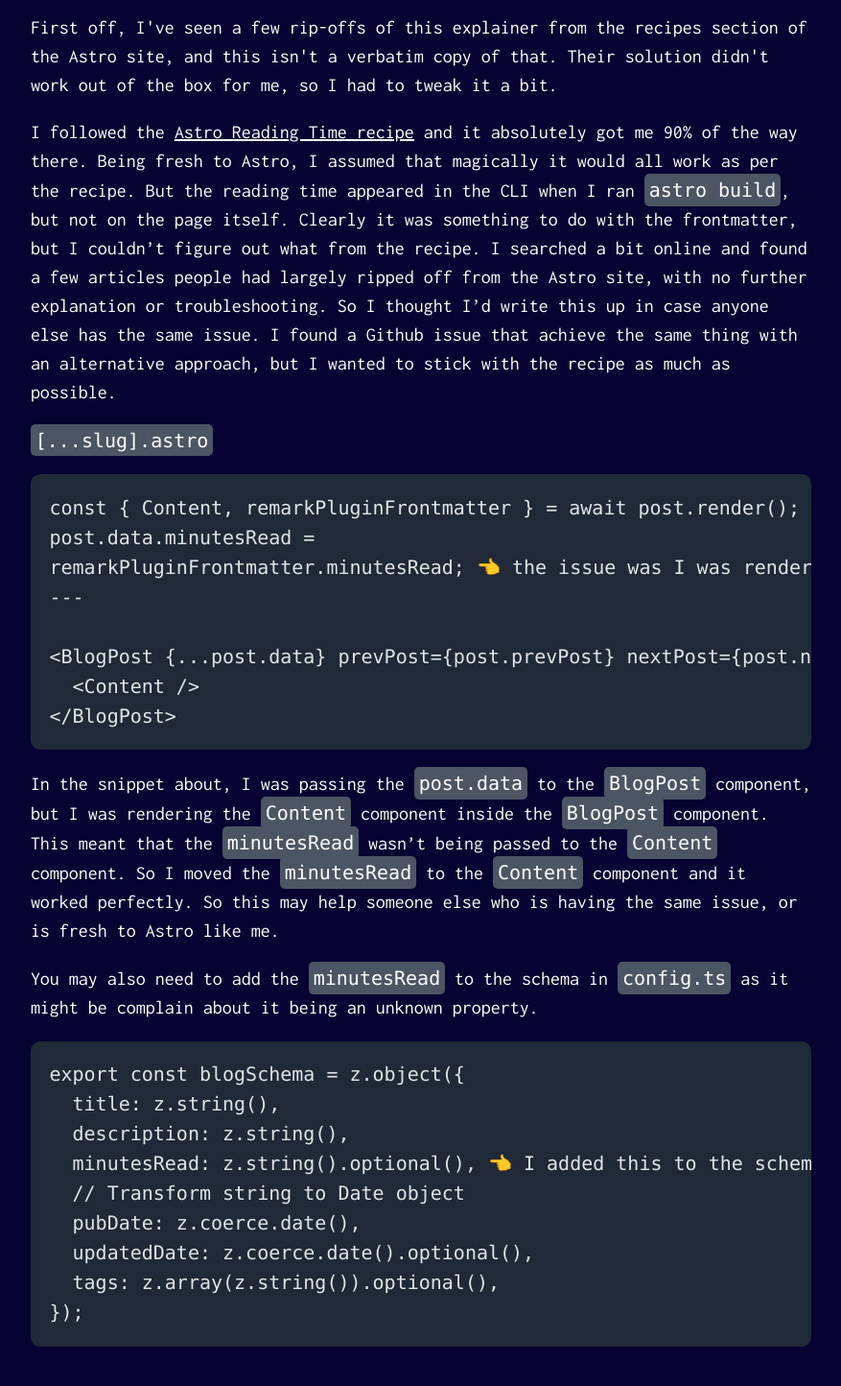
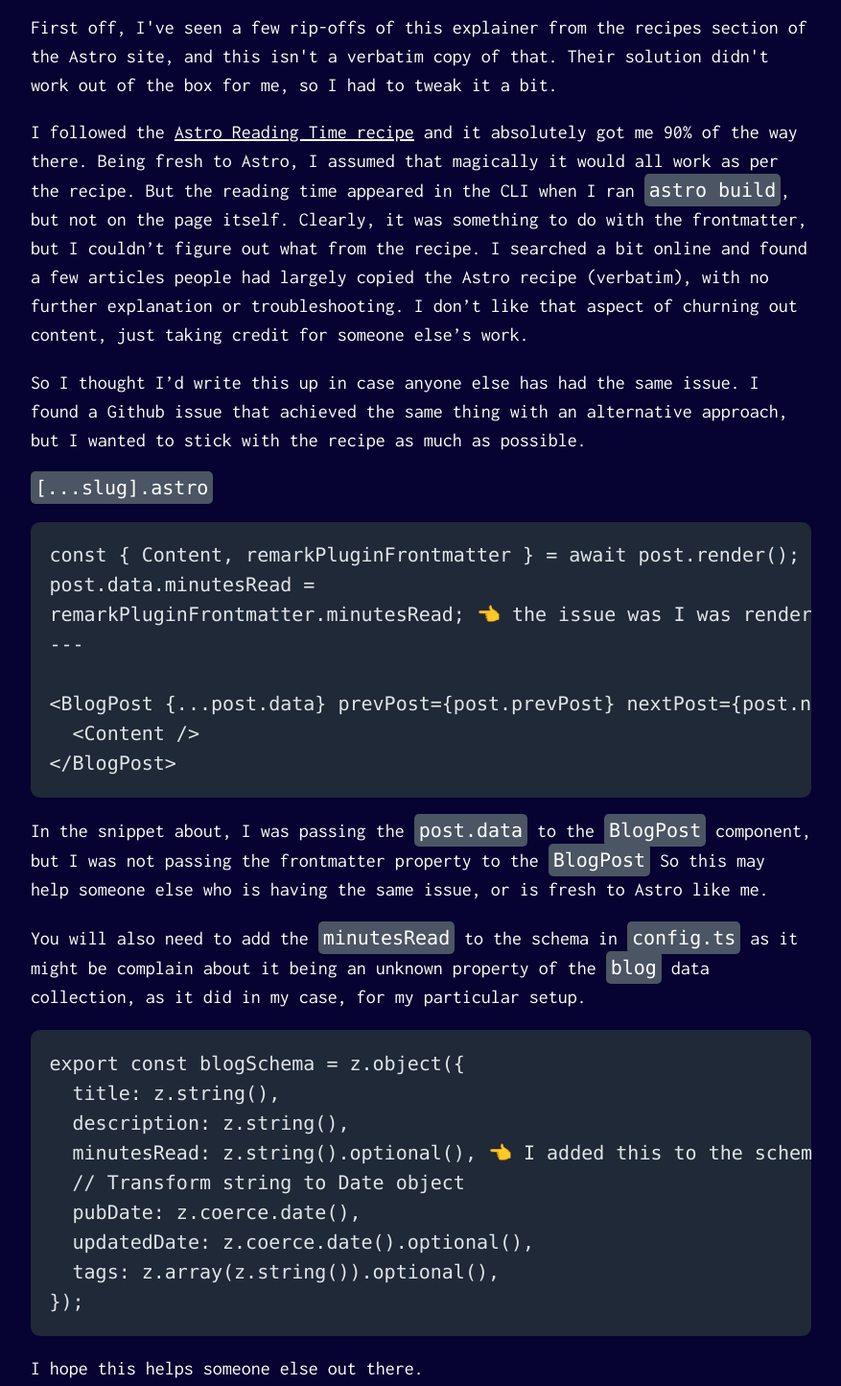
Before and after one commit to harrymckillen/harrymckillen.com, an Astro site: page /blog/adding-reading-time-to-an-astro-blog in a window 1280 px wide. Shown: the part 300-1744 px from the top of the page at 96% size, without its empty margins (201-1078 px from the left). Built offline with nearby package versions, Linux system fonts and the light colour scheme; Astro itself is replaced by a stand-in of ours; some packages are replaced by stand-ins of ours; code samples lack their colours.

Commit message:
Post edits

````diff
--- a/src/content/blog/adding-reading-time-to-an-astro-blog.md
+++ b/src/content/blog/adding-reading-time-to-an-astro-blog.md
@@ -5,7 +5,9 @@ pubDate: "25 Aug 2024"
 tags: ["Astro", "Tips"]
 ---
 
-I followed the [Astro Reading Time recipe](https://docs.astro.build/en/recipes/reading-time/) and it absolutely got me 90% of the way there. Being fresh to Astro, I assumed that magically it would all work as per the recipe. But the reading time appeared in the CLI when I ran `astro build`, but not on the page itself. Clearly it was something to do with the frontmatter, but I couldn't figure out what from the recipe. I searched a bit online and found a few articles people had largely ripped off from the Astro site, with no further explanation or troubleshooting. So I thought I'd write this up in case anyone else has the same issue. I found a Github issue that achieve the same thing with an alternative approach, but I wanted to stick with the recipe as much as possible.
+I followed the [Astro Reading Time recipe](https://docs.astro.build/en/recipes/reading-time/) and it absolutely got me 90% of the way there. Being fresh to Astro, I assumed that magically it would all work as per the recipe. But the reading time appeared in the CLI when I ran `astro build`, but not on the page itself. Clearly, it was something to do with the frontmatter, but I couldn't figure out what from the recipe. I searched a bit online and found a few articles people had largely copied the Astro recipe (verbatim), with no further explanation or troubleshooting. I don't like that aspect of churning out content, just taking credit for someone else's work.
+
+So I thought I'd write this up in case anyone else has had the same issue. I found a Github issue that achieved the same thing with an alternative approach, but I wanted to stick with the recipe as much as possible.
 
 
 `[...slug].astro`
@@ -20,9 +22,9 @@ remarkPluginFrontmatter.minutesRead; 👈 the issue was I was rendering the post
   <Content />
 </BlogPost>
 ```
-In the snippet about, I was passing the `post.data` to the `BlogPost` component, but I was rendering the `Content` component inside the `BlogPost` component. This meant that the `minutesRead` wasn't being passed to the `Content` component. So I moved the `minutesRead` to the `Content` component and it worked perfectly. So this may help someone else who is having the same issue, or is fresh to Astro like me.
+In the snippet about, I was passing the `post.data` to the `BlogPost` component, but I was not passing the frontmatter property to the `BlogPost`  So this may help someone else who is having the same issue, or is fresh to Astro like me.
 
-You may also need to add the `minutesRead` to the schema in `config.ts` as it might be complain about it being an unknown property.
+You will also need to add the `minutesRead` to the schema in `config.ts` as it might be complain about it being an unknown property of the `blog` data collection, as it did in my case, for my particular setup.
 
 ```ts
 export const blogSchema = z.object({
@@ -35,3 +37,6 @@ export const blogSchema = z.object({
   tags: z.array(z.string()).optional(),
 });
 ```
+
+I hope this helps someone else out there.
+```
````
